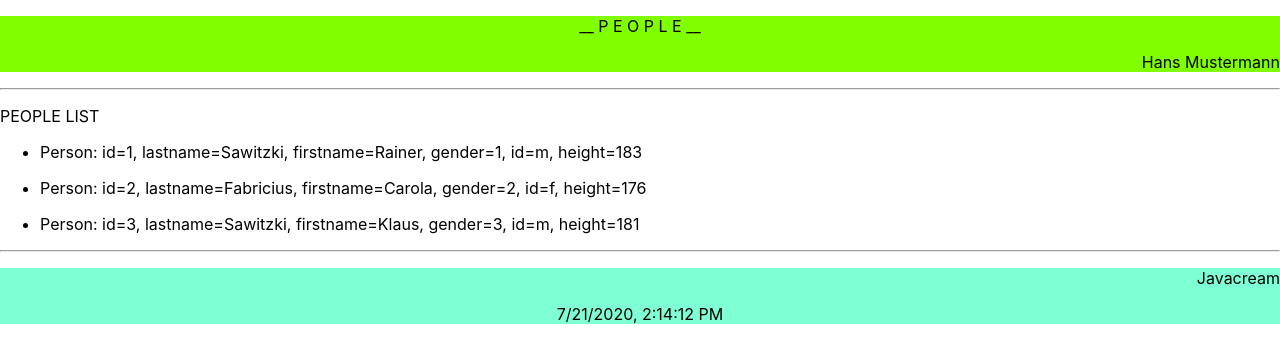
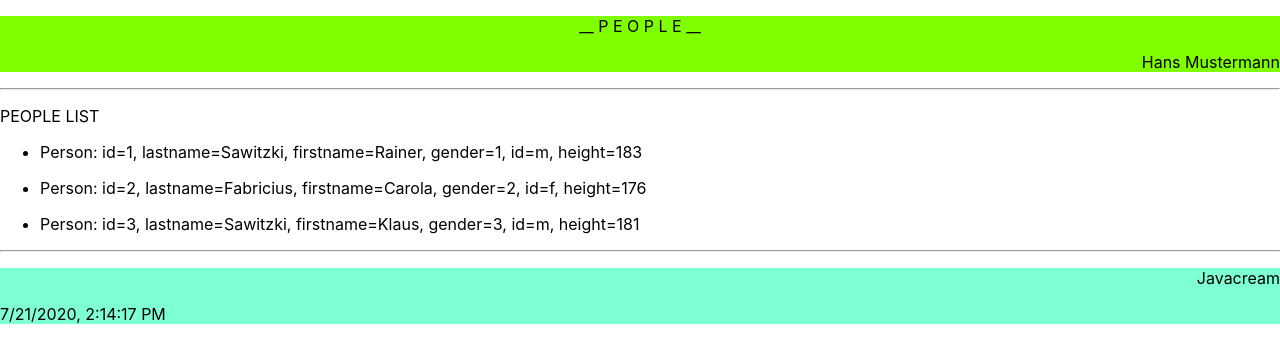
Before and after one commit to Javacream/org.javacream.training.react, a React (Create React App) app in the folder training/: page / in a window 1280 px wide. Shown: the top 362 px of the page. Built offline with nearby package versions, Linux system fonts and the light colour scheme.

Commit message:
implement ClockComponent as class

```diff
--- a/training/src/people/ApplicationContext.tsx
+++ b/training/src/people/ApplicationContext.tsx
@@ -9,3 +9,5 @@ export let profile:Person = {id: 42, lastname: "Mustermann", firstname: "Hans",
 peopleModel.create("Sawitzki", "Rainer", 'm', 183)
 peopleModel.create("Fabricius", "Carola", 'f', 176)
 peopleModel.create("Sawitzki", "Klaus", 'm', 181)
+
+setTimeout( () => {profile.lastname = "Meier"; console.log(profile.lastname)}, 5000)
--- a/training/src/people/components/FooterComponent.tsx
+++ b/training/src/people/components/FooterComponent.tsx
@@ -1,11 +1,11 @@
 import React from 'react';
 import {config} from '../ApplicationContext'
+import ClockComponent from '../../util/ClockComponent'
 export default function FooterComponent() {
-    const actualTime = new Date()
     return  (
         <div id="footer">
             <p className="right">{config.company}</p>
-            <p className="center"> {actualTime.toLocaleString()}</p>
+            <ClockComponent />
         </div>
       )
 
--- a/training/src/people/components/PeopleListComponent.tsx
+++ b/training/src/people/components/PeopleListComponent.tsx
@@ -3,7 +3,7 @@ import {peopleModel} from '../ApplicationContext'
 import PersonComponent from './PersonComponent'
 export default function PeopleListComponent(){
     const peopleList = peopleModel.findAll()
-    const peopleListHtml = peopleList.map( (person) => <li><PersonComponent person={person} detail={true}></PersonComponent></li>)
+    const peopleListHtml = peopleList.map( (person) => <li key={person.id}><PersonComponent person={person} detail={true}></PersonComponent></li>)
 
     return (
         <>
--- /dev/null
+++ b/training/src/util/ClockComponent.tsx
@@ -0,0 +1,15 @@
+import React from 'react'
+
+export default class ClockComponent extends React.PureComponent{
+    state = {actualDate: new Date()}
+    componentDidMount(){
+        setInterval( () => {this.setState({actualDate: new Date()})}, 1000)
+    }
+    render(){
+        return  (
+            <div>
+                <p>{this.state.actualDate.toLocaleString()}</p>
+            </div>
+        )
+    }
+}
```
